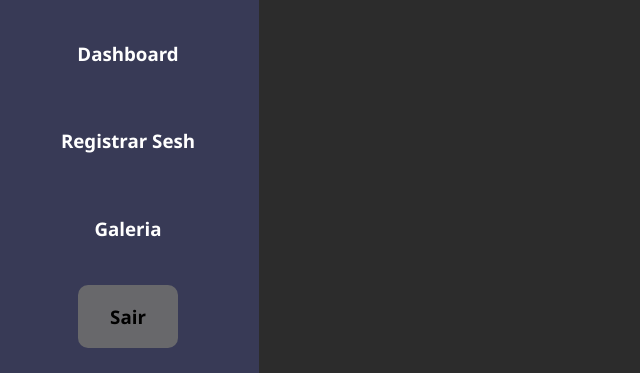
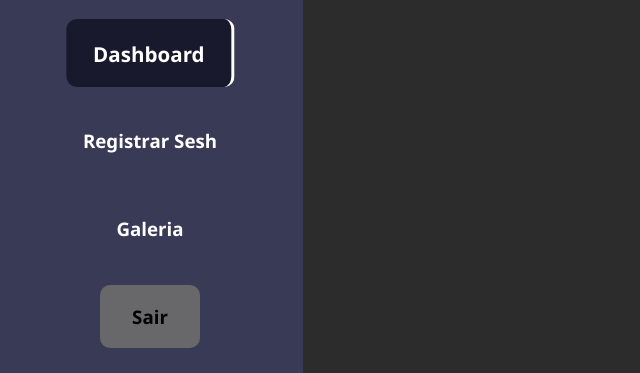
Before and after one commit to SammRibeiro/The-Skate, a website: page the_skate/public/dashboard/dashboard.html in a window 1280 px wide. Shown: the part 427-800 px from the top of the page, without its empty margins (0-640 px from the left). Drawn offline with nearby package versions, Linux system fonts and the light colour scheme.

Commit message:
modified: Estrutura HTML das paginas interiores + CSS

```diff
--- a/the_skate/public/css/dashboards.css
+++ b/the_skate/public/css/dashboards.css
@@ -7,6 +7,22 @@ body {
 
 /* PAGINA DOS GRÁFICOS 2023 */
 
+
+.container{
+  display: flex;
+  justify-content: space-between;
+}
+
+.ativo{
+  border-right: white;
+  border-right-style: solid;
+  width: 150px;
+  transform: scale(1.1);
+  transition: 1.0s;
+  text-align: center;
+  border-radius: 10px;
+  background-color: #19192e;
+}
 
 .btn-dashpage:hover {
   width: 150px;
@@ -41,14 +57,9 @@ body {
 }
 
 .header-left {
-  position: fixed;
-  top: 0;
-  left: 0;
-  z-index: 999;
-  height: 100vh;
-  width: 20%;
   display: flex;
   flex-direction: column;
+  height: 100vh;
   justify-content: space-evenly;
   align-items: center;
   border-right: 3px solid #383A56;
--- a/the_skate/public/dashboard/dashboard.html
+++ b/the_skate/public/dashboard/dashboard.html
@@ -18,6 +18,7 @@
 </head>
 
 <body>
+    <div class="container">
         <div class="header-left">
             <img style="width: 300px;" src="../assets/icon/logo_site.png" alt="">
 
@@ -25,7 +26,7 @@
                 <h2>Olá, <span id="b_usuario"></span>! </h2>
             </div>
 
-            <div class="btn-dashpage">
+            <div class="ativo" class="btn-dashpage">
                 <a href="dashboard.html">
                     <h3>Dashboard</h3>
                 </a>
@@ -49,6 +50,18 @@
 
         </div>
 
+        <div class="content">
+            <div class="card">
+
+            </div>
+            <div class="card">
+
+            </div>
+            <div class="card">
+
+            </div>
+        </div>
+
         <div class="dash">
             <div class="btns-dash" id="btnDashboard">
                 <!-- O gráfico é chamado de acordo com o id (fk_aquario) do banco  -->
@@ -56,6 +69,8 @@
             <div id="graficos">
             </div>
         </div>
+    </div>
+
 
 
 </body>
```
Also changed, not shown: the_skate/public/dashboard/galeria.html (+8 -9 lines), the_skate/public/dashboard/registrarsesh.html (+3 -1 lines).
